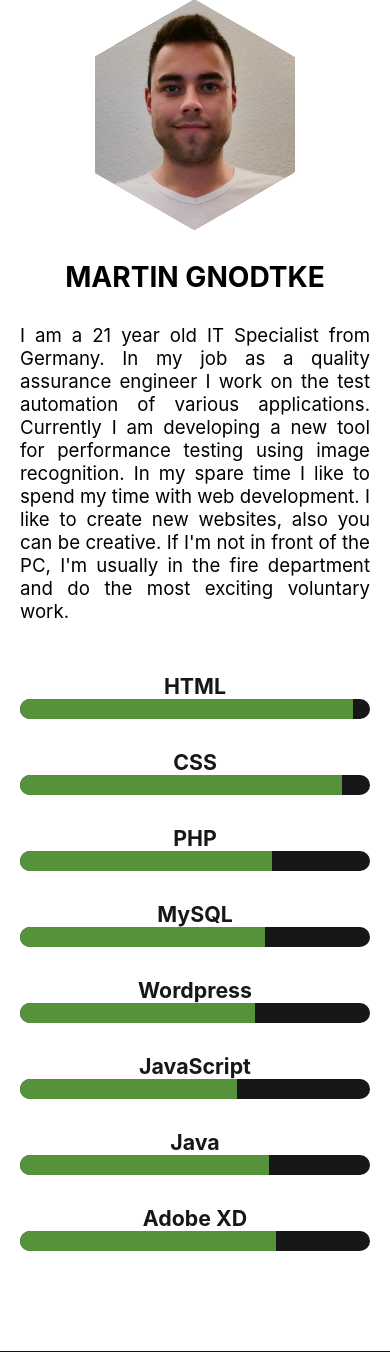
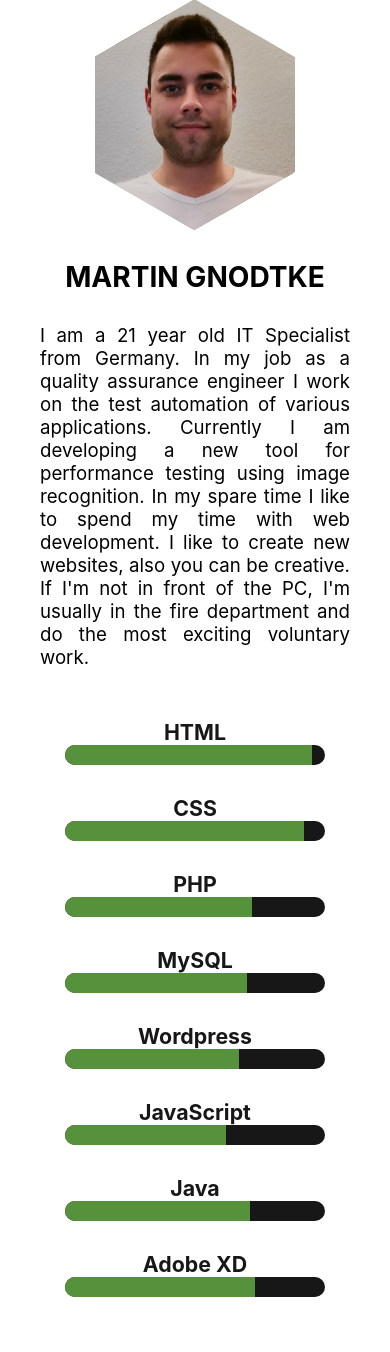
Before and after one commit to Squizzi3/mg-media, a PHP site: page / in a window 390 px wide. Shown: the part 1601-2953 px from the top of the page. Run offline with PHP 8.4, Linux system fonts and the light colour scheme; some libraries are stand-ins or nearby versions.

Commit message:
Fixed some Responsive Errors

```diff
--- a/css/style.css
+++ b/css/style.css
@@ -198,23 +198,21 @@ nav a:hover {
 }
 
 .sp-container {
+    display: flex;
+    height: 100%;
+    justify-content: space-evenly;
+    align-items: center;
     padding: 100px 0;
-    display: grid;
-    justify-content: center;
-    grid-template-columns: 500px 400px;
-    grid-template-rows: 100%;
 }
 
 .box {
     background-color: #ffffff;
-    padding: 20px;
+    padding: 0 20px;
     font-size: 150%;
 }
 
 .bars {
-    grid-area: bars;
-    margin: auto 0;
-    padding-left: 50px;
+    width: 300px;
 }
 
 .bars div {
@@ -282,9 +280,7 @@ nav a:hover {
 }
 
 .person {
-    grid-area: person;
-    margin: 0 auto;
-    padding-right: 50px;
+    width: 500px;
 }
 
 .person h3 {
@@ -539,11 +535,6 @@ footer {
         height: 1080px;
     }
 
-    .sp-container {
-        grid-template-columns: 300px 200px;
-        grid-template-rows: 100%;
-    }
-
     .hexagon {
         position: relative;
         width: 200px;
@@ -615,14 +606,6 @@ footer {
         font-size: 16pt;
     }
 
-    .person {
-        padding: 0;
-    }
-
-    .box {
-        padding-right: 0;
-    }
-
     .contact div {
         width: 500px;
     }
@@ -664,12 +647,15 @@ footer {
     }
 
     .sp-container {
-        display: inline-block;
-        padding: 100px 20px;
+        flex-direction: column;
+    }
+
+    .person {
+        width: 350px;
     }
 
     .bars {
-        padding: 50px 0 0 0;
+        padding-top: 50px;
     }
 
     .cards {
```
